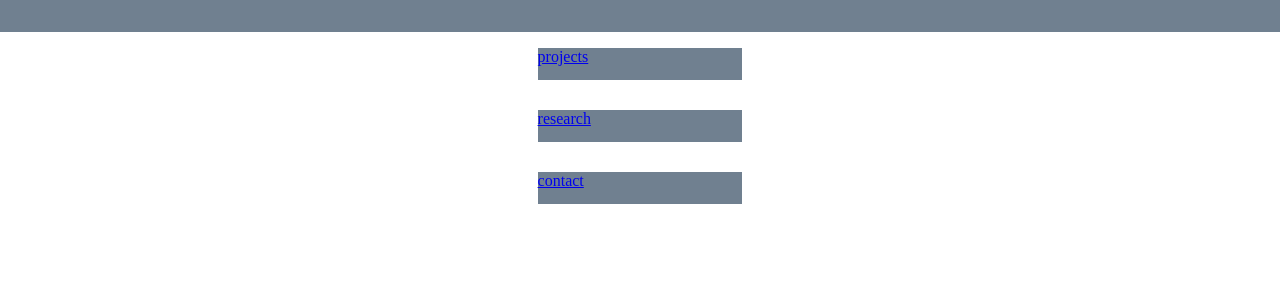
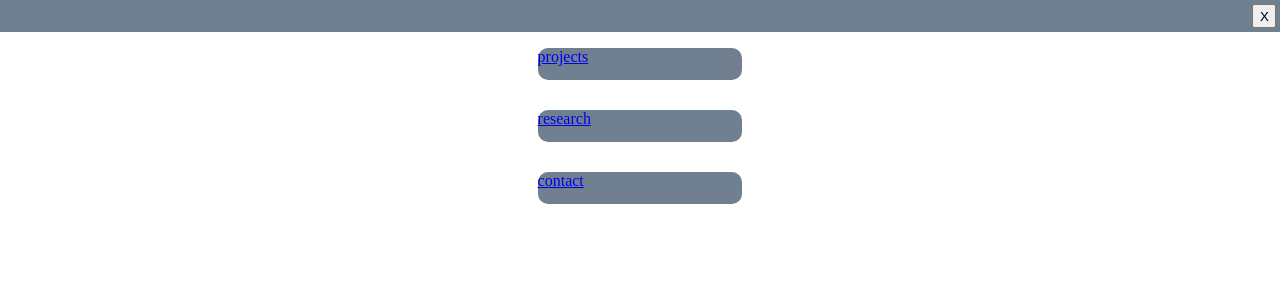
Before and after one commit to thedavidkipnis/portfolio, a React (Create React App) app: page / in a window 1280 px wide. Shown: the top 300 px of the page. Built offline with nearby package versions, Linux system fonts and the light colour scheme.

Commit message:
Added dark mode button (TODO: DarkModeButton isn't detecting index.css)

```diff
--- a/src/App.js
+++ b/src/App.js
@@ -5,7 +5,7 @@ import Navbar from './components/Navbar';
 
 function App() {
   return (
-    <div>
+    <div className="App">
       <Navbar />
       <MainPage />
     </div>
--- /dev/null
+++ b/src/components/DarkModeToggle.js
@@ -0,0 +1,26 @@
+import { useState, useEffect } from 'react';
+
+const DarkModeToggle = () => {
+    const [isDarkMode, setIsDarkMode] = useState(false);
+
+    useEffect(() => {
+      if (isDarkMode) {
+        document.body.classList.add('dark-mode');
+      } else {
+        document.body.classList.remove('dark-mode');
+      }
+    }, [isDarkMode]);
+
+    const toggleDarkMode = () => {
+      setIsDarkMode((prevMode) => !prevMode);
+    };
+
+    return (
+      <button onClick={toggleDarkMode} className="DarkModeButton"
+      style={{height: '3vh', width: '3vh', marginRight: '0.5vh', marginTop: '0.5vh'}}>
+        X
+      </button>
+    );
+  }
+
+  export default DarkModeToggle;
--- a/src/components/Navbar.js
+++ b/src/components/Navbar.js
@@ -1,7 +1,9 @@
+import DarkModeToggle from "./DarkModeToggle";
 
 const Navbar = () => {
     return (
       <nav className="Navbar">
+        <DarkModeToggle />
       </nav>
     );
   }
--- a/src/index.css
+++ b/src/index.css
@@ -1,12 +1,32 @@
 body, html {
     margin:0;
     padding:0;
+
+    --font-color: white;
+    --child-component-color: slategray;
+
+    --main-page-color: white;
+}
+
+body.dark-mode {
+    --child-component-color: rgb(198, 198, 198);
+    --main-page-color: rgb(30, 29, 29);
 }
 
 .Navbar {
     width: 100%;
     min-height: 4vh;
-    background-color: slategrey;
+    background-color: var(--child-component-color);
+
+    display: flex;
+    justify-content: right;
+}
+
+.DarkModeButton {
+    height: '3vh';
+    width: '3vh';
+    margin-right: '0.5vh';
+    margin-top: '0.5vh';
 }
 
 .MainPage {
@@ -16,6 +36,8 @@ body, html {
     display: flex;
     align-items: center;
     flex-direction: column;
+
+    background-color: var(--main-page-color);
 }
 
 .InfoBlock {
@@ -23,6 +45,8 @@ body, html {
     width: 16vw;
 
     margin: 0 0 30px 0;
+    border-radius: 10px;
 
-    background-color: slategrey;
+    background-color: var(--child-component-color);
+    color: var(--font-color)
 }
```
